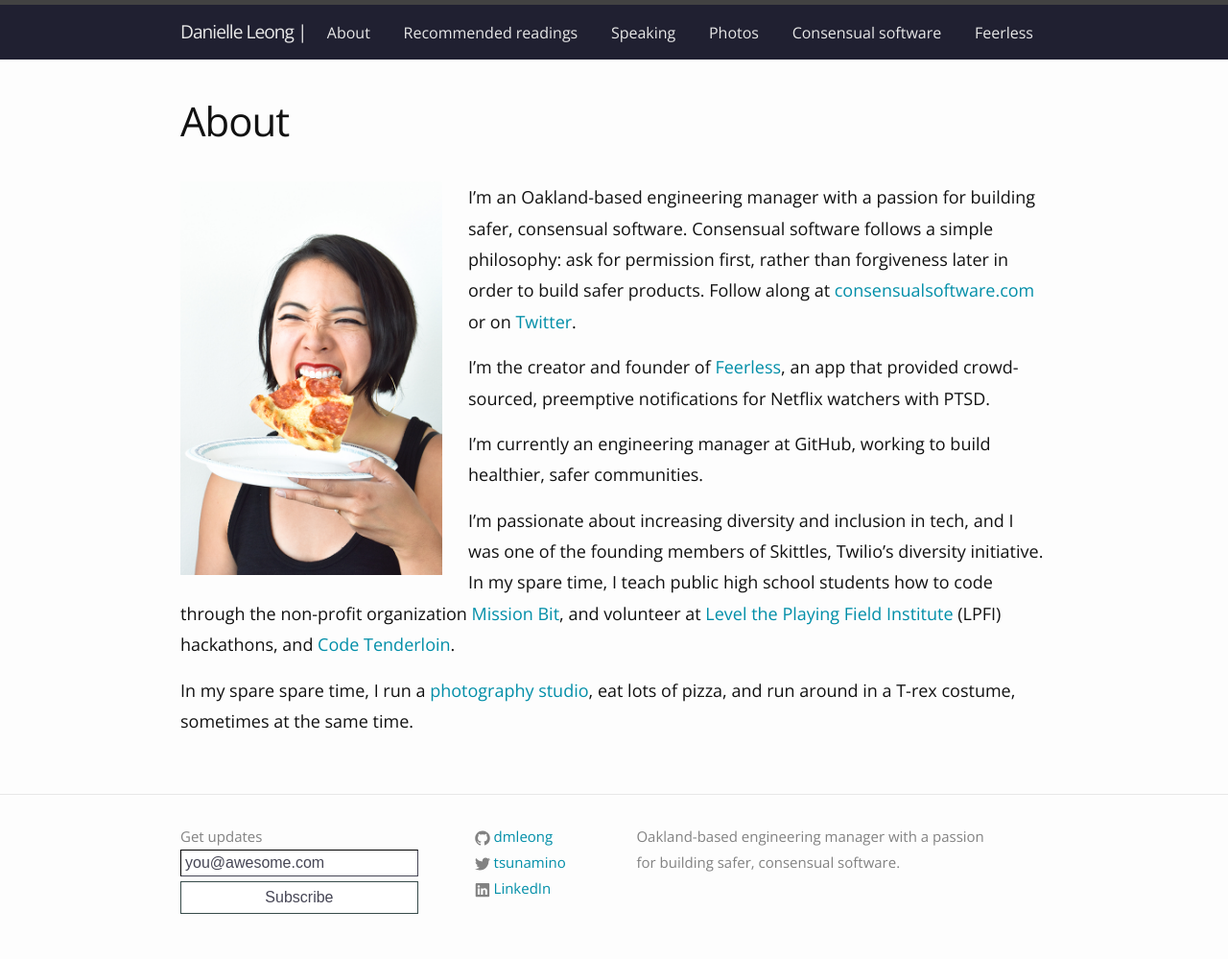
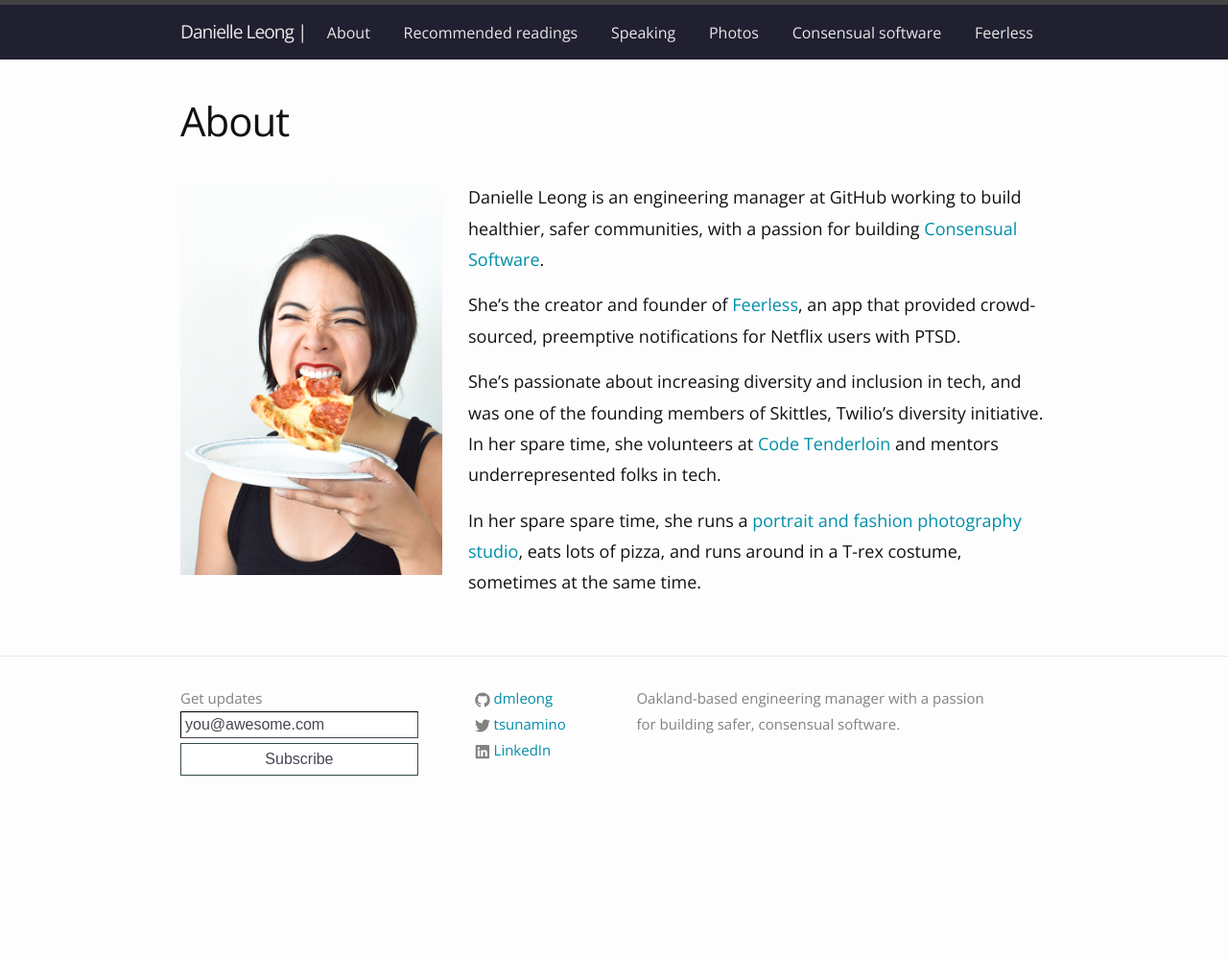
Before and after one commit to dmleong/dmleong.github.io, a Jekyll site: the page built from about.md, in a window 1280 px wide. Shown: the whole page at 96% size. Built offline with Jekyll 4.4.1, drawn with Linux system fonts in a browser that asks for light colours; after the commit the page ends 900 px from its top, so only the background shows below that.

Commit message:
Update about.md

```diff
--- a/about.md
+++ b/about.md
@@ -6,12 +6,10 @@
 
 <img src="/img/headshot-pizza.jpg" class="profile" alt="Danielle Leong, dinosaur" />
 
-I'm an Oakland-based engineering manager with a passion for building safer, consensual software. Consensual software follows a simple philosophy: ask for permission first, rather than forgiveness later in order to build safer products. Follow along at <a href="http://consensualsoftware.com">consensualsoftware.com</a> or on <a href="https://twitter.com/consentsoftware">Twitter</a>.
+Danielle Leong is an engineering manager at GitHub working to build healthier, safer communities, with a passion for building <a href="http://consensualsoftware.com">Consensual Software</a>.
 
-I'm the creator and founder of <a href="https://www.sfchronicle.com/business/article/Trigger-warning-New-app-warns-Netflix-viewers-of-6801448.php">Feerless</a>, an app that provided crowd-sourced, preemptive notifications for Netflix watchers with PTSD.
+She’s the creator and founder of <a href="https://www.sfchronicle.com/business/article/Trigger-warning-New-app-warns-Netflix-viewers-of-6801448.php">Feerless</a>, an app that provided crowd-sourced, preemptive notifications for Netflix users with PTSD.
 
-I'm currently an engineering manager at GitHub, working to build healthier, safer communities.
+She’s passionate about increasing diversity and inclusion in tech, and was one of the founding members of Skittles, Twilio's diversity initiative. In her spare time, she volunteers at <a href="http://www.codetenderloin.com/">Code Tenderloin</a> and mentors underrepresented folks in tech.
 
-I'm passionate about increasing diversity and inclusion in tech, and I was one of the founding members of Skittles, Twilio's diversity initiative. In my spare time, I teach public high school students how to code through the non-profit organization <a href="http://missionbit.com/">Mission Bit</a>, and volunteer at <a href="http://www.lpfi.org/">Level the Playing Field Institute</a> (LPFI) hackathons, and <a href="http://www.codetenderloin.com/">Code Tenderloin</a>.
-
-In my spare spare time, I run a <a href="http://photos.danielleleong.com">photography studio</a>, eat lots of pizza, and run around in a T-rex costume, sometimes at the same time.
+In her spare spare time, she runs a <a href="http://photos.danielleleong.com">portrait and fashion photography studio</a>, eats lots of pizza, and runs around in a T-rex costume, sometimes at the same time.
```
